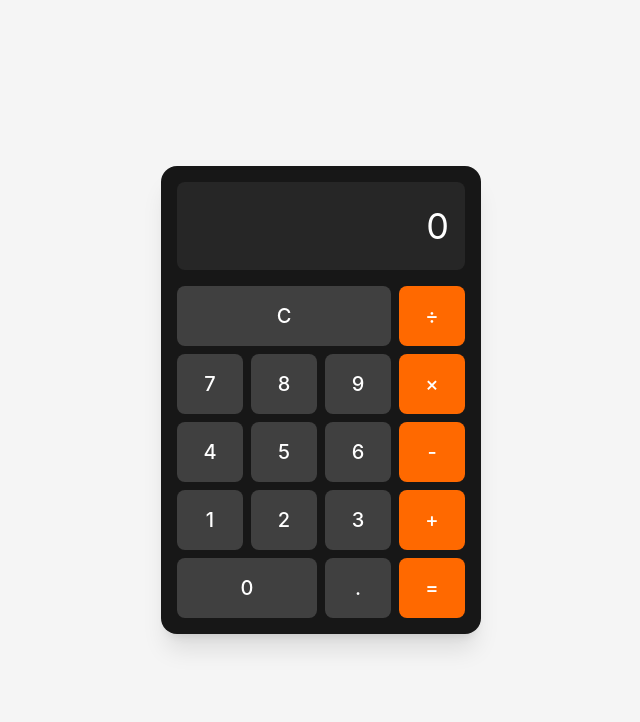
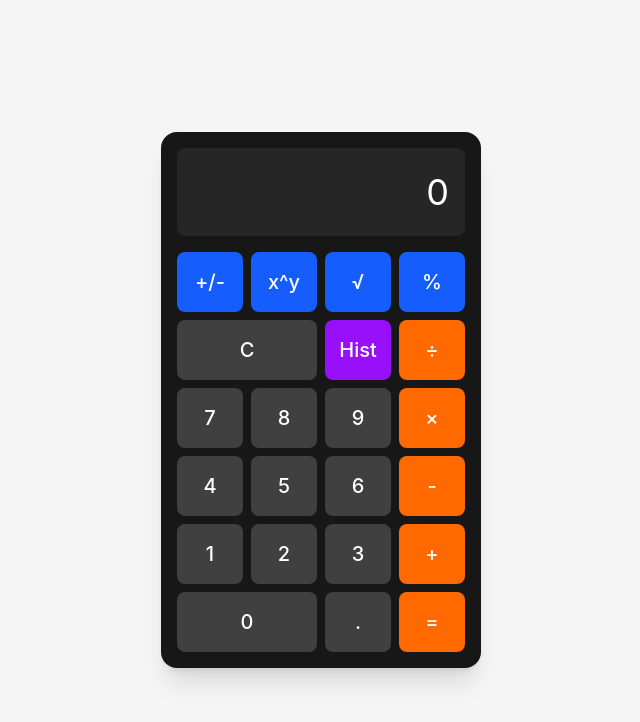
Before and after one commit to dvasyliev/ai-code-review, a React (Vite) app: page / in a window 1280 px wide. Shown: the top 722 px of the page, without its empty margins (319-959 px from the left). Built offline with nearby package versions, Linux system fonts and the light colour scheme.

Commit message:
extend fuctionality

```diff
--- a/src/App.tsx
+++ b/src/App.tsx
@@ -1,9 +1,9 @@
 import { useState } from "react";
 
-const OPERATORS = ["+", "-", "×", "÷"] as const;
-type Operator = (typeof OPERATORS)[number];
+const BINARY_OPERATORS = ["+", "-", "×", "÷", "^", "%"] as const;
+type BinaryOperator = (typeof BINARY_OPERATORS)[number];
 
-function calculate(a: number, b: number, op: Operator): number {
+function calculate(a: number, b: number, op: BinaryOperator): number {
   switch (op) {
     case "+":
       return a + b;
@@ -13,14 +13,26 @@ function calculate(a: number, b: number, op: Operator): number {
       return a * b;
     case "÷":
       return a / b;
+    case "^":
+      return Math.pow(a, b);
+    case "%":
+      return (a / b) * 100;
+    default:
+      return 0;
   }
+}
+
+function copyToClipboard(text: string) {
+  navigator.clipboard.writeText(text);
 }
 
 function App() {
   const [display, setDisplay] = useState("0");
   const [stored, setStored] = useState<number | null>(null);
-  const [operator, setOperator] = useState<Operator | null>(null);
+  const [operator, setOperator] = useState<BinaryOperator | null>(null);
   const [overwrite, setOverwrite] = useState(true);
+  const [showHistory, setShowHistory] = useState(false);
+  const [history, setHistory] = useState<string[]>([]);
 
   function inputDigit(digit: string) {
     if (overwrite) {
@@ -31,7 +43,7 @@ function App() {
     setDisplay(display + digit);
   }
 
-  function chooseOperator(op: Operator) {
+  function chooseOperator(op: BinaryOperator) {
     const current = Number(display);
     if (stored !== null && operator !== null && !overwrite) {
       setStored(calculate(stored, current, operator));
@@ -43,17 +55,40 @@ function App() {
   }
 
   function equals() {
-    const result = calculate(stored as number, Number(display), operator as Operator);
+    const current = Number(display);
+    const result = calculate(
+      stored as number,
+      current,
+      operator as BinaryOperator,
+    );
+    const op = operator as BinaryOperator;
     setDisplay(String(result));
+    setHistory((h) => [
+      ...h.slice(-4),
+      `${stored} ${op} ${current} = ${result}`,
+    ]);
+    copyToClipboard(String(result));
     setStored(null);
     setOperator(null);
+    setOverwrite(true);
+  }
+
+  function toggleSign() {
+    setDisplay(Math.negate(Number(display)).toString());
+  }
+
+  function applyUnary() {
+    const current = Number(display);
+    const result = Math.sqrt(current);
+    setDisplay(String(result));
+    setHistory((h) => [...h.slice(-4), `√${current} = ${result}`]);
+    copyToClipboard(String(result));
     setOverwrite(true);
   }
 
   function clear() {
     setDisplay("0");
     setStored(null);
-    setOperator(null);
     setOverwrite(true);
   }
 
@@ -66,13 +101,59 @@ function App() {
         <div className="mb-4 truncate rounded-lg bg-neutral-800 px-4 py-6 text-right text-4xl text-white">
           {display}
         </div>
+        <div className="grid grid-cols-4 gap-2 mb-2">
+          <button
+            type="button"
+            onClick={() => toggleSign()}
+            className={`${buttonClass} bg-blue-600 text-white hover:bg-blue-500`}
+          >
+            +/-
+          </button>
+          <button
+            type="button"
+            onClick={() => chooseOperator("^")}
+            className={`${buttonClass} bg-blue-600 text-white hover:bg-blue-500`}
+          >
+            x^y
+          </button>
+          <button
+            type="button"
+            onClick={() => applyUnary()}
+            className={`${buttonClass} bg-blue-600 text-white hover:bg-blue-500`}
+          >
+            √
+          </button>
+          <button
+            type="button"
+            onClick={() => chooseOperator("%")}
+            className={`${buttonClass} bg-blue-600 text-white hover:bg-blue-500`}
+          >
+            %
+          </button>
+        </div>
+        {showHistory && (
+          <div className="mb-2 rounded-lg bg-neutral-800 px-3 py-2 text-white text-sm max-h-32 overflow-y-auto">
+            <div className="space-y-1">
+              {history.map((entry, idx) => (
+                <div key={idx}>{entry}</div>
+              ))}
+            </div>
+          </div>
+        )}
         <div className="grid grid-cols-4 gap-2">
           <button
             type="button"
             onClick={clear}
-            className={`${buttonClass} col-span-3 bg-neutral-700 text-white hover:bg-neutral-600`}
+            className={`${buttonClass} col-span-2 bg-neutral-700 text-white hover:bg-neutral-600`}
           >
             C
+          </button>
+          <button
+            type="button"
+            onClick={() => setShowHistory(!showHistory)}
+            className={`${buttonClass} bg-purple-600 text-white hover:bg-purple-500`}
+          >
+            Hist
           </button>
           <button
             type="button"
```
